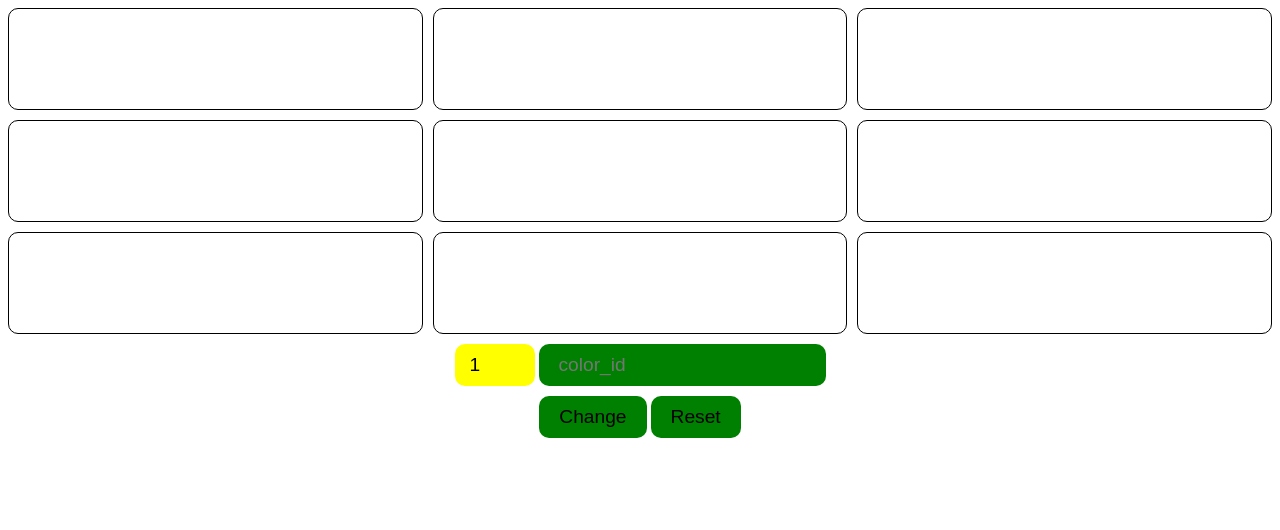
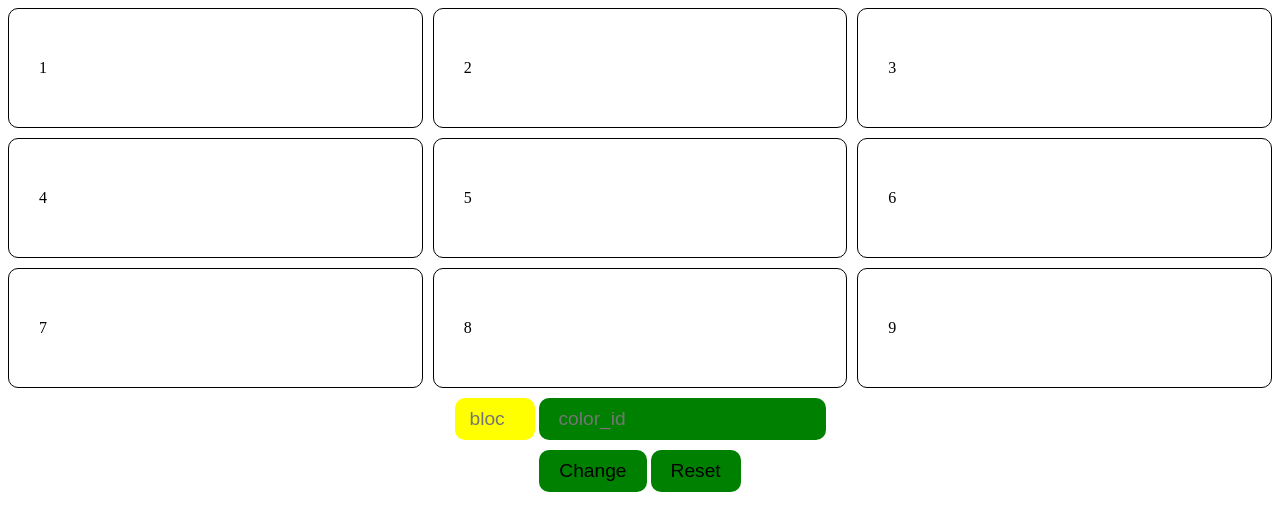
Before and after one commit to acciojob/Replit-Asian-Paints-abhilashvc777, a website: page main.html in a window 1280 px wide. Drawn offline with Linux system fonts and the light colour scheme.

Commit message:
created a submission

```diff
--- a/main.html
+++ b/main.html
@@ -9,18 +9,18 @@
 <body>
 	<!-- the entire body must be written by student -->
 	<div class="grid-container">
-		<div class="grid-item" id="1"></div>
-		<div class="grid-item" id="2"></div>
-		<div class="grid-item" id="3"></div>
-		<div class="grid-item" id="4"></div>
-		<div class="grid-item" id="5"></div>
-		<div class="grid-item" id="6"></div>
-		<div class="grid-item" id="7"></div>
-		<div class="grid-item" id="8"></div>
-		<div class="grid-item" id="9"></div>
+		<div class="grid-item" id="1">1</div>
+		<div class="grid-item" id="2">2</div>
+		<div class="grid-item" id="3">3</div>
+		<div class="grid-item" id="4">4</div>
+		<div class="grid-item" id="5">5</div>
+		<div class="grid-item" id="6">6</div>
+		<div class="grid-item" id="7">7</div>
+		<div class="grid-item" id="8">8</div>
+		<div class="grid-item" id="9">9</div>
 	</div>
 	<div class="inp">
-		<input id="block_id" type="number" value="1" min="1" max="9" placeholder="block_id"/>
+		<input id="block_id" type="number"  min="1" max="9" placeholder="block_id"/>
 		<input id="colour_id" type="text" name="color" placeholder="color_id"/>
 	</div>
 	<div class="btn">
```
